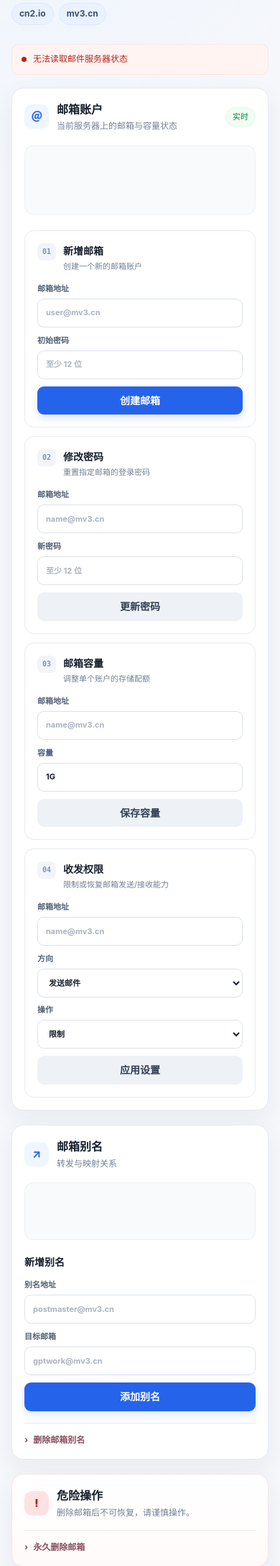
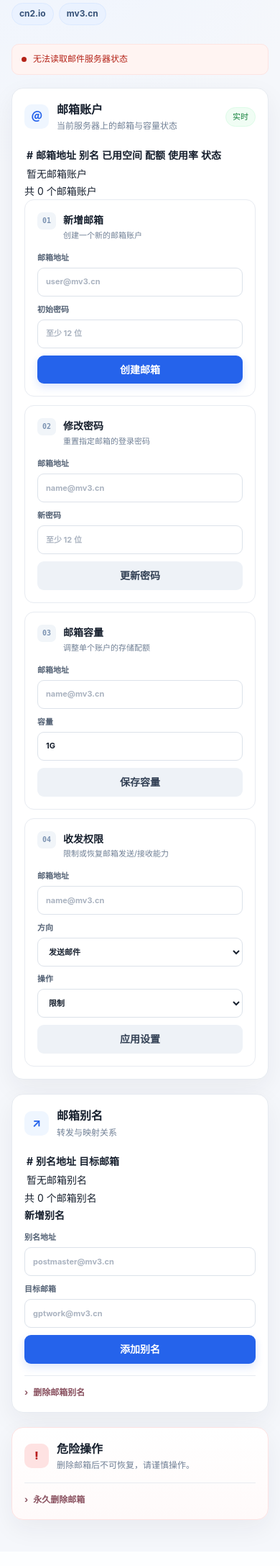
Before and after one commit to b8vipvip/mail-server, a Flask app: page / in a window 390 px wide. Shown: the part 216-2392 px from the top of the page at 72% size. After the commit the page ends 2348 px from the top, so only its background shows below. Run offline with Flask 3, Linux system fonts and the light colour scheme; the visitor is signed in with stand-in values (Sample User, id 1); parts of the project's set-up code (start-up, migrations or seed data) failed here and were passed over.

Commit message:
feat: render mailbox and alias data as responsive tables

```diff
--- a/admin/templates/index.html
+++ b/admin/templates/index.html
@@ -21,7 +21,26 @@
       <div><span class="section-icon">＠</span><div><h2>邮箱账户</h2><p>当前服务器上的邮箱与容量状态</p></div></div>
       <span class="status-pill">实时</span>
     </div>
-    <pre class="server-list">{{ accounts }}</pre>
+    <div class="table-scroll">
+      <table class="data-table account-table">
+        <thead><tr><th>#</th><th>邮箱地址</th><th>别名</th><th>已用空间</th><th>配额</th><th>使用率</th><th>状态</th></tr></thead>
+        <tbody>
+        {% for row in account_rows %}
+          <tr>
+            <td class="row-no">{{ loop.index }}</td>
+            <td><strong class="email-cell">{{ row.email }}</strong></td>
+            <td>{% if row.aliases %}<span class="alias-tag">{{ row.aliases }}</span>{% else %}<span class="muted">—</span>{% endif %}</td>
+            <td>{{ row.used }}</td><td>{{ row.quota }}</td>
+            <td><span class="usage-track"><i style="width:{{ row.usage|replace('%','') }}%"></i></span><span class="usage-text">{{ row.usage }}</span></td>
+            <td><span class="online-dot"></span>正常</td>
+          </tr>
+        {% else %}
+          <tr><td colspan="7" class="empty-cell">暂无邮箱账户</td></tr>
+        {% endfor %}
+        </tbody>
+      </table>
+    </div>
+    <div class="table-foot">共 {{ account_rows|length }} 个邮箱账户</div>
 
     <div class="action-grid">
       <div class="action-card">
@@ -74,7 +93,19 @@
       <div class="panel-head">
         <div><span class="section-icon">↗</span><div><h2>邮箱别名</h2><p>转发与映射关系</p></div></div>
       </div>
-      <pre class="server-list compact">{{ aliases }}</pre>
+      <div class="table-scroll">
+        <table class="data-table alias-table">
+          <thead><tr><th>#</th><th>别名地址</th><th>目标邮箱</th></tr></thead>
+          <tbody>
+          {% for row in alias_rows %}
+            <tr><td class="row-no">{{ loop.index }}</td><td><strong>{{ row.alias }}</strong></td><td>{{ row.recipient }}</td></tr>
+          {% else %}
+            <tr><td colspan="3" class="empty-cell">暂无邮箱别名</td></tr>
+          {% endfor %}
+          </tbody>
+        </table>
+      </div>
+      <div class="table-foot">共 {{ alias_rows|length }} 个邮箱别名</div>
 
       <div class="side-action">
         <h3>新增别名</h3>
```
